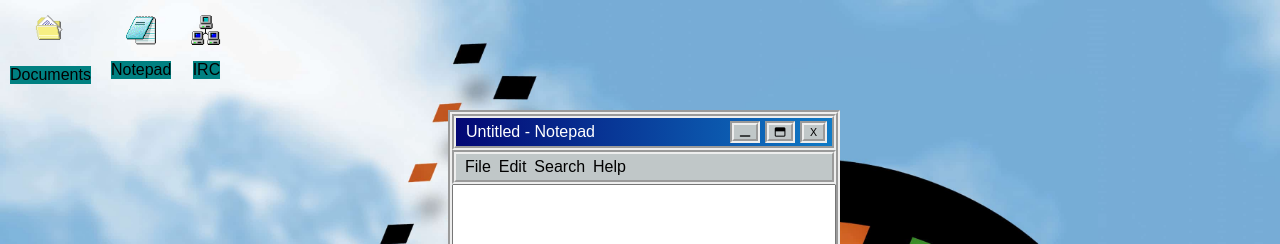
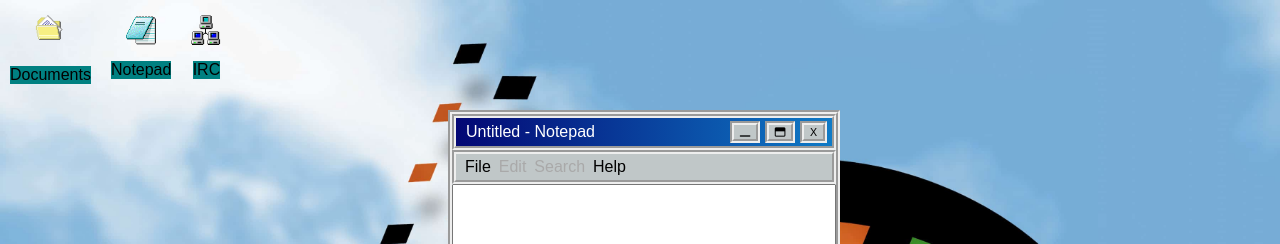
Before and after one commit to jsu-on-the-web/fakeos, a plain HTML site: page index.html in a window 1280 px wide. Shown: the top 244 px of the page. Drawn offline with Linux system fonts and the light colour scheme.

Commit message:
Greying out options with no function

```diff
--- a/index.html
+++ b/index.html
@@ -43,8 +43,8 @@
                 </div>
                 <ul class="notepad-modal__menu-bar">
                     <li class="notepad-modal__menu-bar-file">File</li>
-                    <li class="notepad-modal__menu-bar-edit">Edit</li>
-                    <li class="notepad-modal__menu-bar-search">Search</li>
+                    <li class="notepad-modal__menu-bar-edit notepad-modal--option-unavailable">Edit</li>
+                    <li class="notepad-modal__menu-bar-search notepad-modal--option-unavailable">Search</li>
                     <li class="notepad-modal__menu-bar-help">Help</li>
                 </ul>
                 <textarea name="note" id="notepad-note" cols="50" rows="10"></textarea>
--- a/styles/styles.scss
+++ b/styles/styles.scss
@@ -124,6 +124,11 @@
 		}
 	}
 
+	&--option-unavailable {
+		color: darkgrey;
+		pointer-events: none;
+	}
+
 	textarea {
 		resize: none;
 		height: inherit;
```
Also changed, not shown: styles/styles.css, 1 other file.
